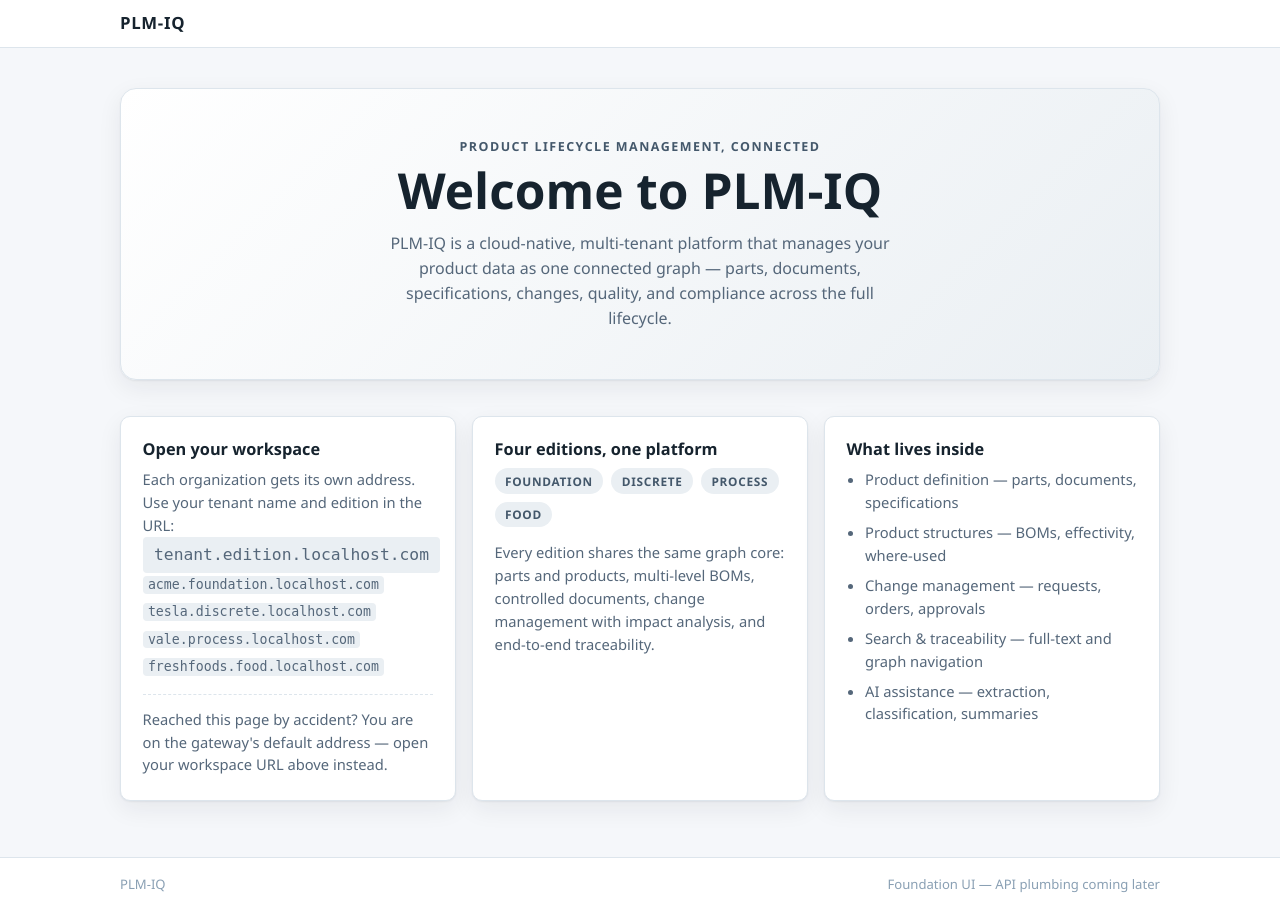
After one commit to rkmolugu-gh/plm-iq, a Python web app: template backend/gateway/templates/default.html in a window 1280 px wide. The commit adds this page. Run offline with Jinja, Linux system fonts and the light colour scheme; the template is opened without the code that fills it, so the values that code supplies are empty.

Commit message:
default page.

```diff
--- a/backend/gateway/static/style.css
+++ b/backend/gateway/static/style.css
@@ -245,6 +245,70 @@ code {
   padding: 0.14rem 0.55rem;
 }
 
+/* ── Default info page ──────────────────────────────────────────────────── */
+
+.default-grid {
+  margin-top: 2.25rem;
+  display: grid;
+  grid-template-columns: repeat(auto-fit, minmax(280px, 1fr));
+  gap: 1rem;
+}
+
+.url-format {
+  margin: 0.9rem 0;
+}
+
+.url-format code {
+  font-size: 1.02rem;
+  padding: 0.35em 0.7em;
+  display: inline-block;
+}
+
+.url-examples {
+  list-style: none;
+  margin: 0 0 1rem;
+  padding: 0;
+  color: var(--ink-soft);
+  font-size: 0.9rem;
+}
+
+.url-examples li { margin-bottom: 0.3rem; }
+
+.default-hint {
+  color: var(--ink-faint);
+  font-size: 0.85rem;
+  border-top: 1px dashed var(--line);
+  padding-top: 0.8rem;
+  margin: 0;
+}
+
+.edition-list {
+  display: flex;
+  flex-wrap: wrap;
+  gap: 0.5rem;
+  margin: 0.2rem 0 0.9rem;
+}
+
+.edition-pill {
+  font-size: 0.74rem;
+  font-weight: 600;
+  text-transform: uppercase;
+  letter-spacing: 0.06em;
+  padding: 0.22rem 0.65rem;
+  border-radius: 999px;
+  background: var(--accent-soft);
+  color: var(--accent);
+}
+
+.feature-list {
+  margin: 0;
+  padding-left: 1.15rem;
+  color: var(--ink-soft);
+  font-size: 0.92rem;
+}
+
+.feature-list li { margin-bottom: 0.45rem; }
+
 /* ── Not-found page ─────────────────────────────────────────────────────── */
 
 .nf {
--- /dev/null
+++ b/backend/gateway/templates/default.html
@@ -0,0 +1,60 @@
+{% extends "base.html" %}
+{% block title %}Welcome to PLM-IQ{% endblock %}
+{% block content %}
+<section class="hero">
+  <p class="hero-eyebrow">Product Lifecycle Management, connected</p>
+  <h1 class="hero-title">Welcome to PLM-IQ</h1>
+  <p class="hero-sub">
+    PLM-IQ is a cloud-native, multi-tenant platform that manages your product
+    data as one connected graph &mdash; parts, documents, specifications,
+    changes, quality, and compliance across the full lifecycle.
+  </p>
+</section>
+
+<section class="default-grid">
+  <article class="module-card default-how">
+    <h2>Open your workspace</h2>
+    <p>
+      Each organization gets its own address. Use your tenant name and edition
+      in the URL:
+    </p>
+    <p class="url-format"><code>tenant.edition.localhost.com</code></p>
+    <ul class="url-examples">
+      <li><code>acme.foundation.localhost.com</code></li>
+      <li><code>tesla.discrete.localhost.com</code></li>
+      <li><code>vale.process.localhost.com</code></li>
+      <li><code>freshfoods.food.localhost.com</code></li>
+    </ul>
+    <p class="default-hint">
+      Reached this page by accident? You are on the gateway's default address
+      &mdash; open your workspace URL above instead.
+    </p>
+  </article>
+
+  <article class="module-card">
+    <h2>Four editions, one platform</h2>
+    <div class="edition-list">
+      <span class="edition-pill edition-pill-foundation">Foundation</span>
+      <span class="edition-pill edition-pill-discrete">Discrete</span>
+      <span class="edition-pill edition-pill-process">Process</span>
+      <span class="edition-pill edition-pill-food">Food</span>
+    </div>
+    <p>
+      Every edition shares the same graph core: parts and products, multi-level
+      BOMs, controlled documents, change management with impact analysis, and
+      end-to-end traceability.
+    </p>
+  </article>
+
+  <article class="module-card">
+    <h2>What lives inside</h2>
+    <ul class="feature-list">
+      <li>Product definition &mdash; parts, documents, specifications</li>
+      <li>Product structures &mdash; BOMs, effectivity, where-used</li>
+      <li>Change management &mdash; requests, orders, approvals</li>
+      <li>Search &amp; traceability &mdash; full-text and graph navigation</li>
+      <li>AI assistance &mdash; extraction, classification, summaries</li>
+    </ul>
+  </article>
+</section>
+{% endblock %}
```
Also changed, not shown: backend/gateway/resolver.py (+17 -9 lines), backend/gateway/routers/pages.py (+14 -3 lines), backend/tests/gateway/test_gateway_pages.py (+13 -5 lines).
